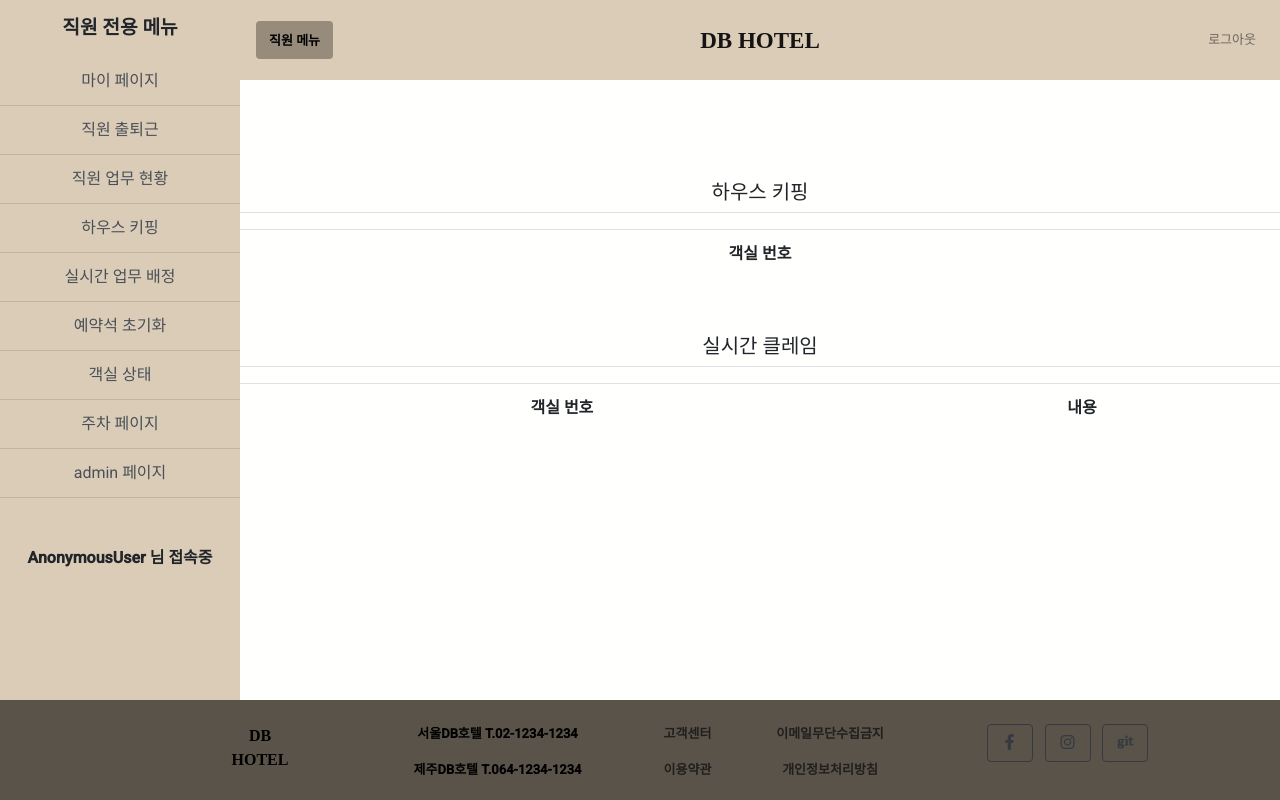
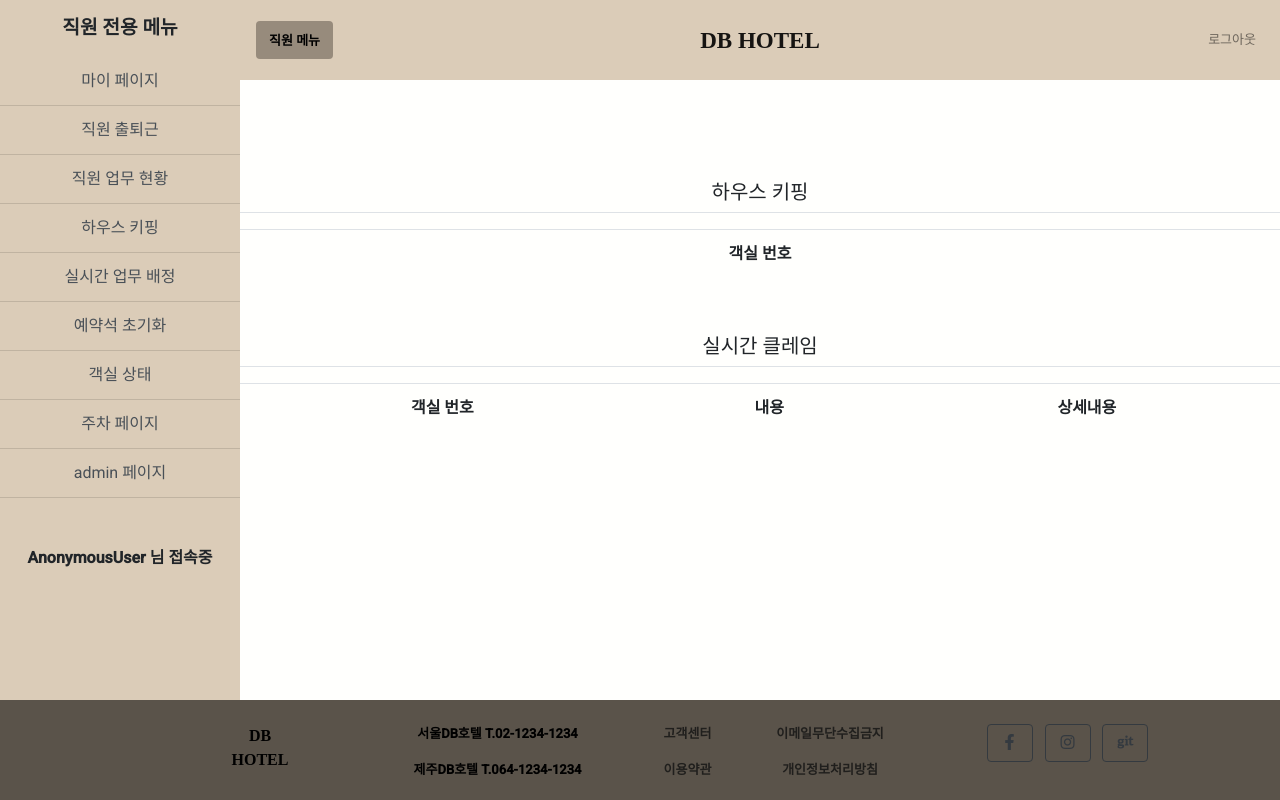
Before and after one commit to jaehoonkimm/DB_is_Free-Hotel_DB_System, a Django app: page /mypage/ in a window 1280 px wide. Run offline with Django 3.2, Linux system fonts and the light colour scheme; data that the repository does not hold is empty; some libraries are stand-ins or nearby versions; some web fonts are replaced.

Commit message:
fix: add detail realtime claim field in mypage

```diff
--- a/function/main_app/templates/mypage.html
+++ b/function/main_app/templates/mypage.html
@@ -47,6 +47,7 @@
             <tr>
                 <td><B>객실 번호</B></td>
                 <td><B>내용</B></td>
+                <td><B>상세내용</B></td>
                 <!-- <td><B>업무</B></td> -->
                 <!-- <td><B>업무</B></td> -->
             </tr>
@@ -61,6 +62,7 @@
                 </td>
                 <div></div>
                 <td> {{ rc.realtime_clain_content }} </td>
+                <td> {{ rc.claim_note }} </td>
                 <!-- <td> <a href="{% url 'start_time' %}" class="btn btn-dark">시작하기</a></td> -->
 
                 <!-- <td> <a href="{% url 'end_time' %}" class="btn btn-dark">마감하기</a></td> -->
```
